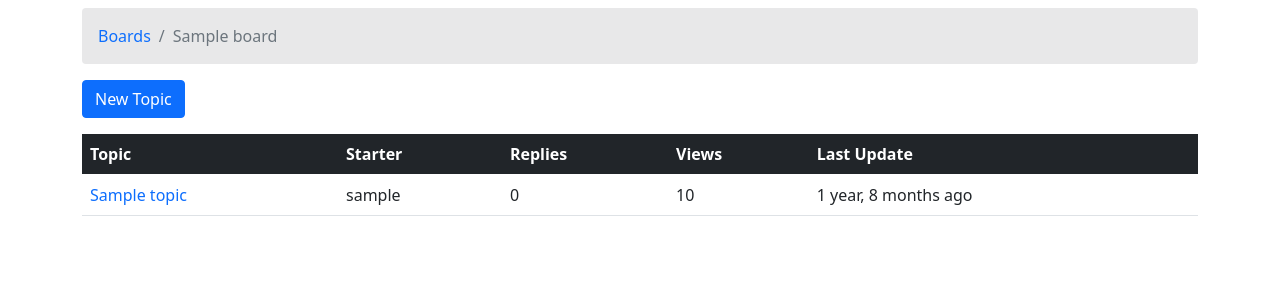
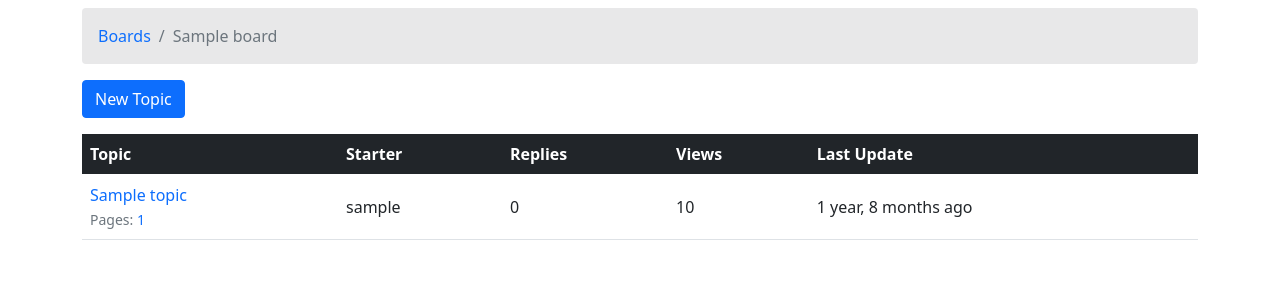
Before and after one commit to axinterop/ForumDjango, a Django app: page /boards/1/ in a window 1280 px wide. Shown: the part 56-356 px from the top of the page. Run offline with Django 3.2, Linux system fonts and the light colour scheme; tables that the repository leaves empty hold one stand-in row (values such as "Sample post"); some libraries are stand-ins or nearby versions.

Commit message:
Implemented mini-paginator feature in 'topics.html'
Added fancy redirect after replying the topic

Made minor adjustments

```diff
--- a/boards/models.py
+++ b/boards/models.py
@@ -1,3 +1,5 @@
+import math
+
 from django.contrib.auth.models import AbstractUser
 from django.db import models
 from django.utils.safestring import mark_safe
@@ -30,8 +32,29 @@ class Topic(models.Model):
     starter = models.ForeignKey(User, related_name='topics', on_delete=models.CASCADE)
     views = models.PositiveIntegerField(default=0)
 
+    ELLIPSIS = '...'
+
     def __str__(self):
         return self.subject
+
+    def get_page_count(self):
+        count = self.posts.count()
+        pages = count / 20
+        return math.ceil(pages)
+
+    def has_many_pages(self, count=None):
+        if count is None:
+            count = self.get_page_count()
+        return count > 6
+
+    def get_page_range(self):
+        count = self.get_page_count()
+        if self.has_many_pages(count):
+            return range(1, 5)
+        return range(1, count + 1)
+
+    def get_last_ten_posts(self):
+        return self.posts.order_by('-created_at')[:10]
 
 
 class Post(models.Model):
--- a/boards/views.py
+++ b/boards/views.py
@@ -1,6 +1,7 @@
 from django.contrib.auth.decorators import login_required
 from django.db.models import Count
 from django.shortcuts import render, get_object_or_404, redirect
+from django.urls import reverse
 from django.utils import timezone
 from django.utils.decorators import method_decorator
 from django.views.generic import UpdateView, ListView
@@ -19,7 +20,7 @@ class TopicListView(ListView):
     model = Topic
     context_object_name = 'topics'
     template_name = 'topics.html'
-    paginate_by = 20
+    paginate_by = 10
 
     def get_context_data(self, *, object_list=None, **kwargs):
         context = super().get_context_data(**kwargs)
@@ -36,7 +37,7 @@ class PostListView(ListView):
     model = Post
     context_object_name = 'posts'
     template_name = 'topic_posts.html'
-    paginate_by = 10
+    paginate_by = 20
 
     def get_context_data(self, **kwargs):
         context = super().get_context_data(**kwargs)
@@ -96,7 +97,14 @@ def reply_topic(request, board_id, topic_id):
             topic.last_updated = timezone.now()
             topic.save()
 
-            return redirect('topic_posts', board_id=board_id, topic_id=topic_id)
+            topic_url = reverse('topic_posts', kwargs={'board_id': board_id, 'topic_id': topic_id})
+            topic_post_url = '{url}?page={page}#{id}'.format(
+                url=topic_url,
+                id=post.id,
+                page=topic.get_page_count()
+            )
+
+            return redirect(topic_post_url)
     else:
         form = PostForm()
     context = {
--- a/templates/reply_topic.html
+++ b/templates/reply_topic.html
@@ -27,7 +27,7 @@
         <button type="submit" class="btn btn-success">Post a reply</button>
     </form>
 
-    {% for post in topic.posts.all %}
+    {% for post in topic.get_last_ten_posts %}
         <div class="card mb-2">
             <div class="card-body p-3">
                 <div class="row mb-3">
--- a/templates/topic_posts.html
+++ b/templates/topic_posts.html
@@ -19,7 +19,7 @@
         <a href="{% url 'reply_topic' topic.board.id topic.id %}" class="btn btn-primary">Reply</a>
     </div>
     {% for post in posts %}
-        <div class="card mb-2 {% if forloop.first and page_obj.number == 1 %}border-dark{% endif %}">
+        <div id="{{ post.id }}" class="card mb-2 {% if forloop.first and page_obj.number == 1 %}border-dark{% endif %}">
             {% if forloop.first and page_obj.number == 1 %}
                 <div class="card-header text-white bg-dark">
                     {{ topic.subject }}
@@ -44,7 +44,7 @@
                             <div class="col-12">{{ post.get_message_markdown }}</div>
                         </div>
                         {% if post.created_by == user %}
-                            <div class="row mt-3">
+                            <div class="row mt-2">
                                 <div class="col">
                                     <a href="{% url 'edit_post' post.topic.board.id post.topic.id post.id %}"
                                        class="text-muted" role="button">Edit</a>
--- a/templates/topics.html
+++ b/templates/topics.html
@@ -28,13 +28,27 @@
         </thead>
         <tbody>
         {% for topic in topics %}
+            {% url 'topic_posts' topic.board.id topic.id as topic_url %}
             <tr>
-                <td class="align-middle"><a href="{% url 'topic_posts' topic.board.id topic.id %}"
-                       class="text-decoration-none">{{ topic.subject|truncatechars:60 }}</a></td>
+                <td class="align-middle">
+                    <p class="mb-0">
+                        <a href="{{ topic_url }}" class="text-decoration-none">{{ topic.subject|truncatechars:60 }}</a>
+                    </p>
+                    <small class="text-muted">
+                        Pages:
+                        {% for i in topic.get_page_range %}
+                            <a href="{{ topic_url }}?page={{ i }}" class="text-decoration-none">{{ i }}</a>
+                        {% endfor %}
+                        {% if topic.has_many_pages %}
+                            {{ topic.ELLIPSIS }}
+                            <a href="{{ topic_url }}?page={{ topic.get_page_count }}" class="text-decoration-none">Last page</a>
+                        {% endif %}
+                    </small>
+                </td>
                 <td class="align-middle">{{ topic.starter.username }}</td>
                 <td class="align-middle">{{ topic.replies }}</td>
                 <td class="align-middle">{{ topic.views }}</td>
-                <td>{{ topic.last_updated|naturaltime }}</td>
+                <td class="align-middle">{{ topic.last_updated|naturaltime }}</td>
             </tr>
         {% endfor %}
         </tbody>
```
Also changed, not shown: boards/tests/test_view_reply_topic.py (+2 -1 lines).
